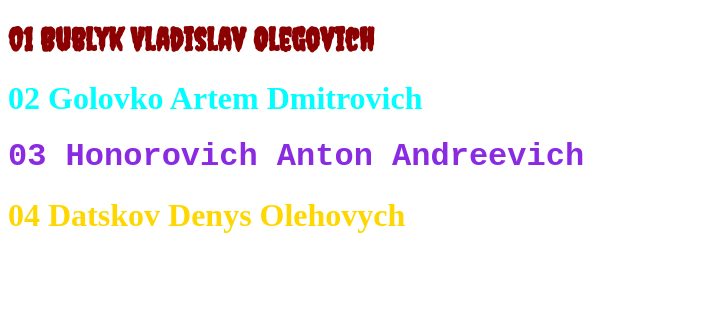
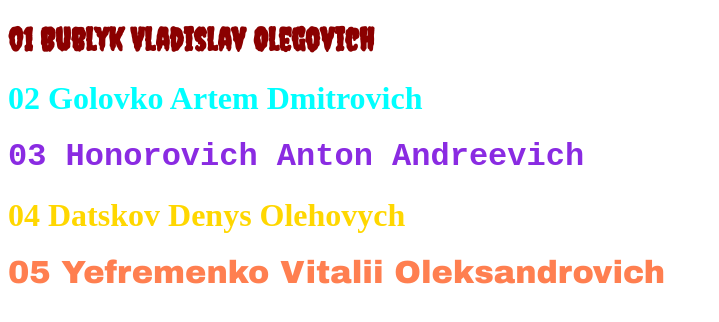
Before and after one commit to Wlakov/group_281, a plain HTML site: page group_281.html in a window 1280 px wide. Shown: the whole page, without its empty margins (0-719 px from the left). Drawn offline with Linux system fonts and the light colour scheme.

Commit message:
П'ятий за списком, курсант Єфременко Віталій Олександрович, завдання виконав

```diff
--- a/group_281.html
+++ b/group_281.html
@@ -14,5 +14,6 @@
     <h1 id="golovko">02 Golovko Artem Dmitrovich </h1>
     <h1 id="honorovich">03 Honorovich Anton Andreevich</h1>
     <h1 id="datskov">04 Datskov Denys Olehovych </h1>
+    <h1 id="yefremenko">05 Yefremenko Vitalii Oleksandrovich</h1>
 </body>
 </html>
--- a/style.css
+++ b/style.css
@@ -16,3 +16,8 @@
     font-family: Chiller;
     color: gold;
 }
+
+#yefremenko{
+    font-family: "Arial Black";
+    color: coral;
+}
```
